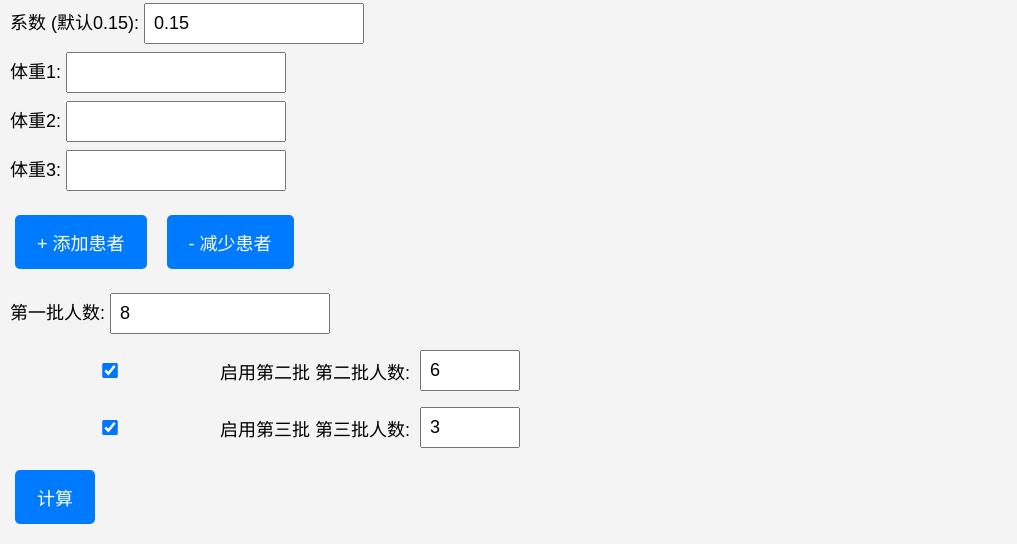
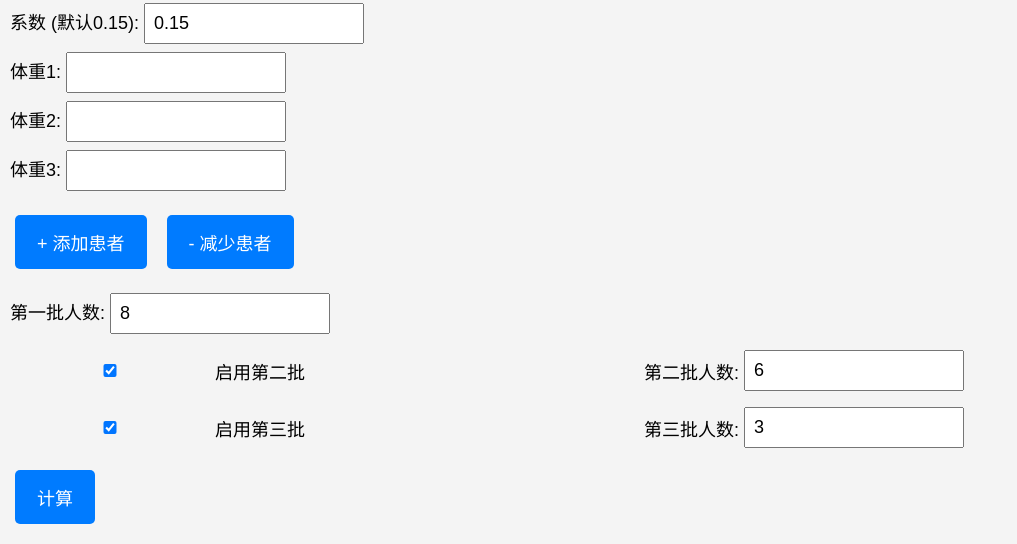
Before and after one commit to fwu0216/fdgweb, a Flask app: page / in a window 1280 px wide. Shown: the part 371-915 px from the top of the page, without its empty margins (0-1017 px from the left). Run offline with Flask 3, Linux system fonts and the light colour scheme.

Commit message:
index.html

```diff
--- a/templates/index.html
+++ b/templates/index.html
@@ -45,19 +45,30 @@
       <input type="number" name="batch1_max" value="{{ request.form.get('batch1_max', 8) }}">
     </label><br>
 
-    <!-- 第二批、第三批采用 batch-row 样式，左对齐 -->
-    <div class="batch-row">
+    <!-- 第二批横排布局 -->
+    <div style="display:flex; align-items:center; gap:8px; flex-wrap:nowrap; margin:8px 0;">
+      <label style="flex:1; display:flex; align-items:center; gap:5px;">
         <input type="checkbox" name="enable_batch2"
           {% if request.form.get('enable_batch2', 'on') == 'on' %}checked{% endif %}>
-      <span>启用第二批 第二批人数:</span>
-      <input type="number" name="batch2_max" value="{{ request.form.get('batch2_max', 6) }}">
+        启用第二批
+      </label>
+      <label style="flex:1; display:flex; align-items:center; gap:5px;">
+        第二批人数:
+        <input type="number" name="batch2_max" style="flex:1;" value="{{ request.form.get('batch2_max', 6) }}">
+      </label>
     </div>
 
-    <div class="batch-row">
+    <!-- 第三批横排布局 -->
+    <div style="display:flex; align-items:center; gap:8px; flex-wrap:nowrap; margin:8px 0;">
+      <label style="flex:1; display:flex; align-items:center; gap:5px;">
         <input type="checkbox" name="enable_batch3"
           {% if request.form.get('enable_batch3', 'on') == 'on' %}checked{% endif %}>
-      <span>启用第三批 第三批人数:</span>
-      <input type="number" name="batch3_max" value="{{ request.form.get('batch3_max', 3) }}">
+        启用第三批
+      </label>
+      <label style="flex:1; display:flex; align-items:center; gap:5px;">
+        第三批人数:
+        <input type="number" name="batch3_max" style="flex:1;" value="{{ request.form.get('batch3_max', 3) }}">
+      </label>
     </div>
 
     <button type="submit">计算</button>
@@ -154,34 +165,32 @@ window.addEventListener('load', () => {
     showTab(tab);
 });
 
-// 动态体重输入管理
+// 动态添加/减少患者输入
+let weightCount = {{ weight_fields|length if weight_fields else 3 }};
 function addWeight() {
+    weightCount += 1;
     const container = document.getElementById("weights-container");
-  const currentInputs = container.querySelectorAll('input[name^="weight"]');
-  const nextIndex = currentInputs.length + 1;
-
     const newField = document.createElement("div");
-  newField.innerHTML = `<label>体重${nextIndex}:
-      <input type="number" name="weight${nextIndex}" step="0.1">
+    newField.innerHTML = `<label>体重${weightCount}:
+        <input type="number" name="weight${weightCount}" step="0.1">
       </label><br>`;
     container.appendChild(newField);
-
-  localStorage.setItem('weightCount', nextIndex);
+    localStorage.setItem('weightCount', weightCount);
 }
 function removePatient() {
     const container = document.getElementById("weights-container");
-  const currentInputs = container.querySelectorAll('input[name^="weight"]');
-  if (currentInputs.length > 1) {
-    currentInputs[currentInputs.length - 1].parentNode.remove();
-    localStorage.setItem('weightCount', currentInputs.length - 1);
+    if (container.children.length > 1) {
+        container.removeChild(container.lastElementChild);
+        weightCount -= 1;
+        localStorage.setItem('weightCount', weightCount);
     }
 }
 window.addEventListener('load', () => {
-  const container = document.getElementById("weights-container");
-  const savedCount = parseInt(localStorage.getItem('weightCount') || "3");
-  const currentCount = container.querySelectorAll('input[name^="weight"]').length;
-  for (let i = currentCount + 1; i <= savedCount; i++) {
+    const savedCount = localStorage.getItem('weightCount');
+    if (savedCount && savedCount > weightCount) {
+        for (let i = weightCount + 1; i <= savedCount; i++) {
             addWeight();
+        }
     }
 });
 
```
Lines whose indentation alone changed are shown as unchanged.
